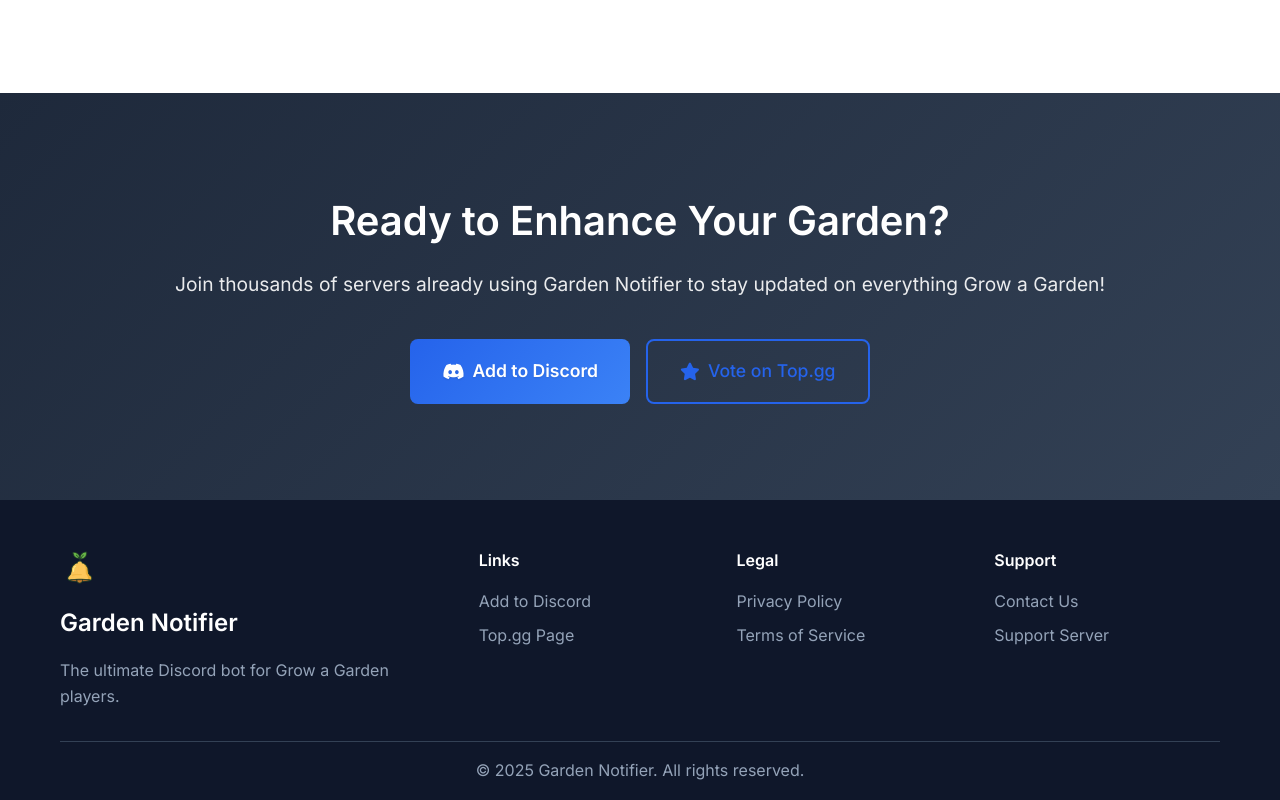
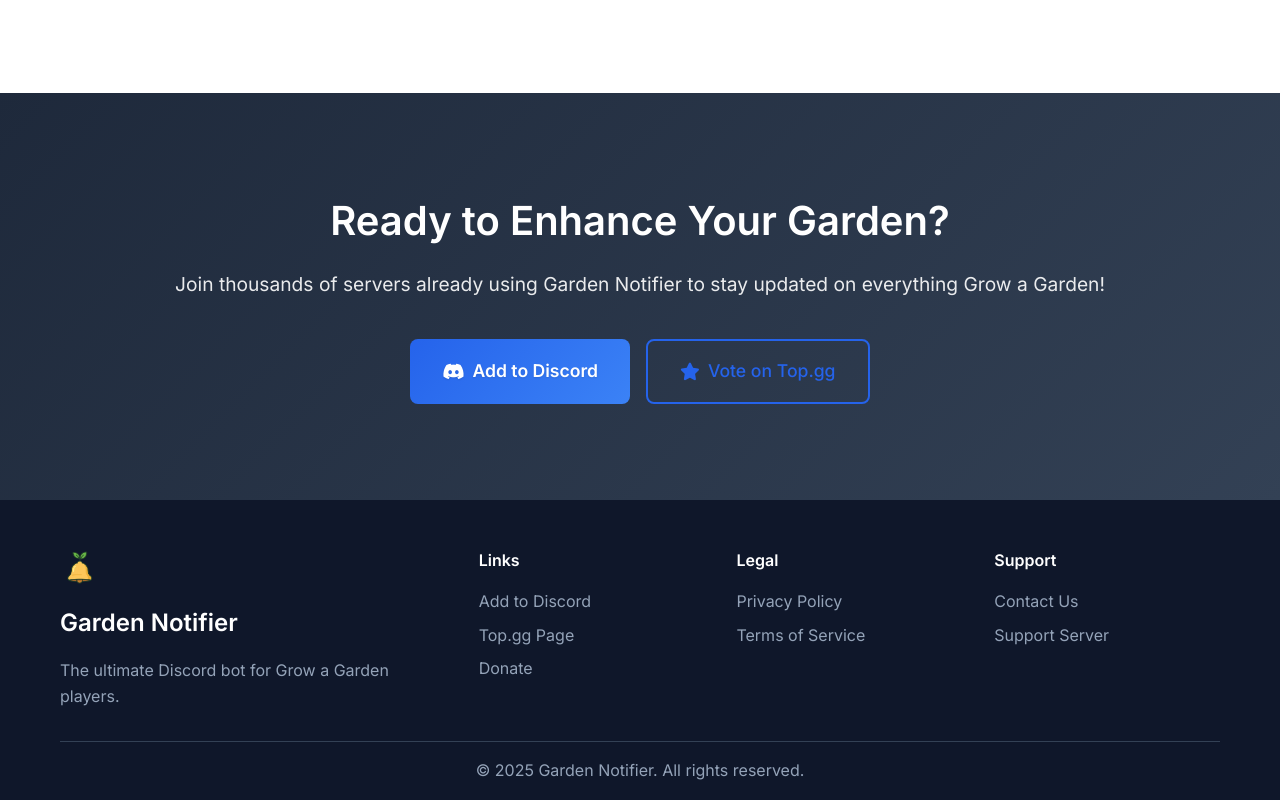
Before and after one commit to Goofert42/gardennotifier.xyz, a plain HTML site: page index.html in a window 1280 px wide. Shown: the part 2970-3770 px from the top of the page. Drawn offline with Linux system fonts and the light colour scheme; no server answers.

Commit message:
Add donate to links

```diff
--- a/index.html
+++ b/index.html
@@ -187,6 +187,7 @@
                         <h4>Links</h4>
                         <a href="https://discord.com/oauth2/authorize?client_id=1383147672374087710&permissions=8&scope=bot" target="_blank">Add to Discord</a>
                         <a href="https://top.gg/bot/1383147672374087710" target="_blank">Top.gg Page</a>
+                        <a href="https://paypal.me/goofert" target="_blank">Donate</a>
                     </div>
                     <div class="footer-section">
                         <h4>Legal</h4>
```
Also changed, not shown: privacy.html (+1 -0 lines), terms.html (+1 -0 lines).
